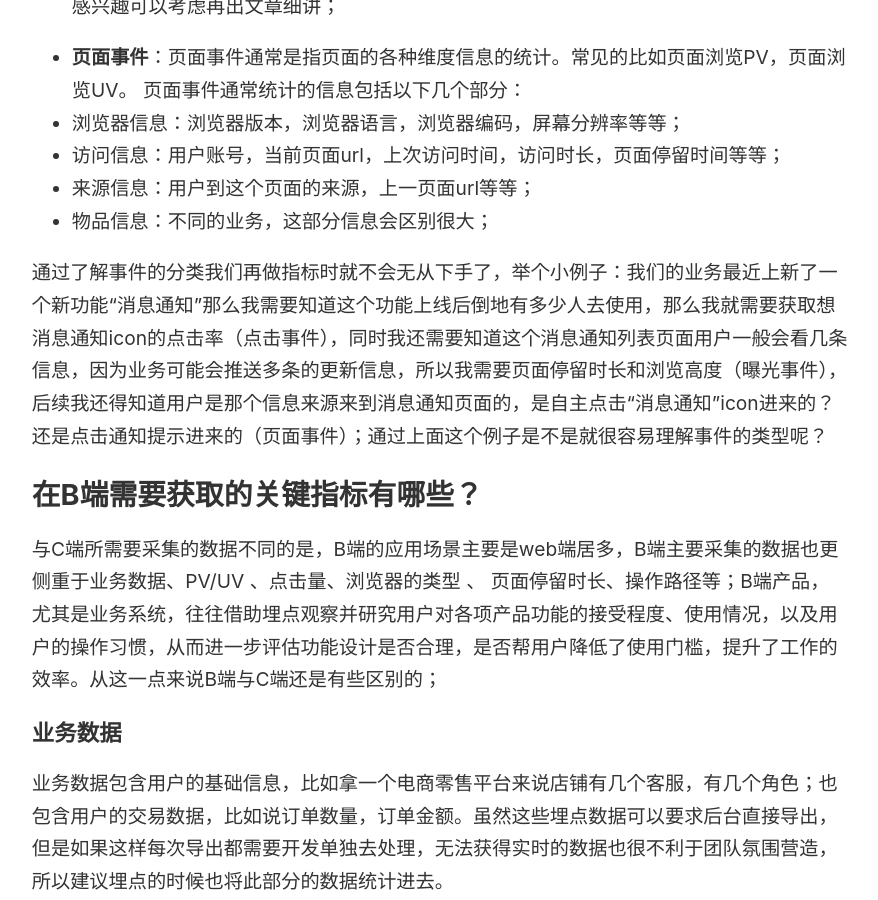
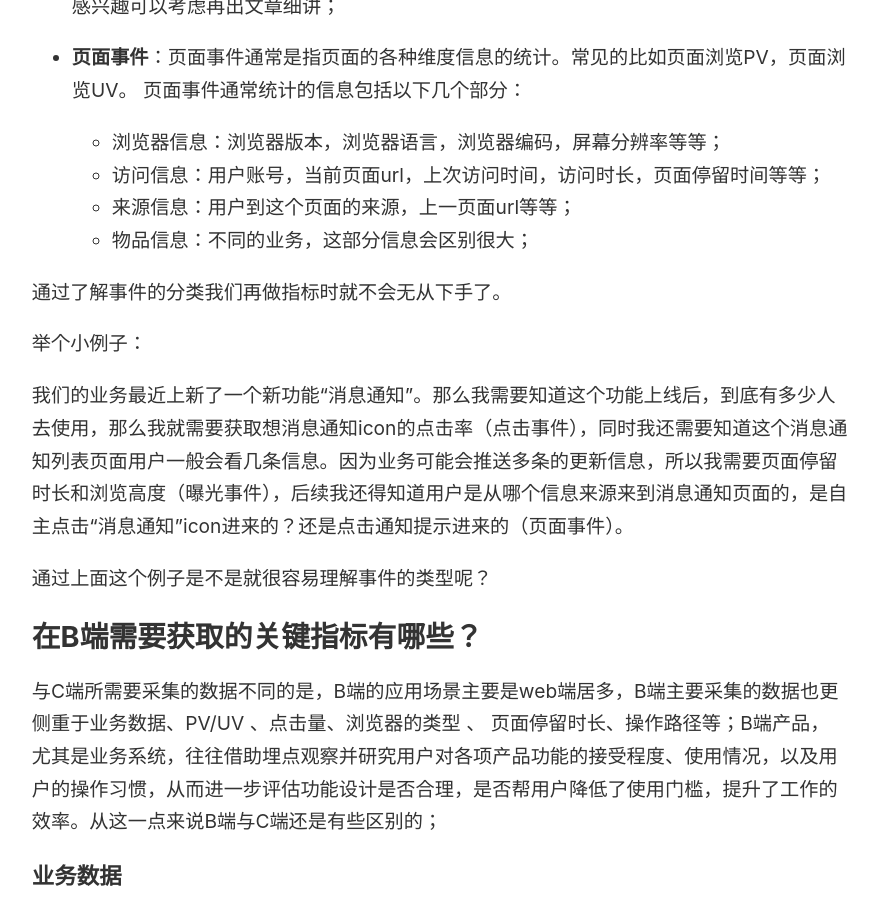
Before and after one commit to ChristineCharlotte/Brain, a Jekyll site: the page built from _notes/产品/B端数据埋点.md, in a window 1280 px wide and 900 px high, scrolled down 5366 px. Shown: the whole window, without its empty margins (45-923 px from the left). Built offline with Jekyll 4.4.1, drawn with Linux system fonts in a browser that asks for light colours.

Commit message:
Update B端数据埋点.md

```diff
--- a/_notes/产品/B端数据埋点.md
+++ b/_notes/产品/B端数据埋点.md
@@ -89,14 +89,20 @@ B端产品，尤其是业务系统，埋点的作用往往观察并研究用户
 - **曝光事件**：曝光事件，简单来说是为了统计系统内的特定区域是否被用户有效浏览。比如工作台，订单中心的表格，系统内的广告位等等。通常来说我们在衡量页面某个区域用户的点击率的时候，首先需要搞清楚的就是这个区域到底被多少用户看到了，点击人数除以看到了该广告位的人数，才能计算点击率。如何统计曝光事件才算合理比较复杂，这个点如果大家感兴趣可以考虑再出文章细讲；
 
 - **页面事件**：页面事件通常是指页面的各种维度信息的统计。常见的比如页面浏览PV，页面浏览UV。
-页面事件通常统计的信息包括以下几个部分：
-- 浏览器信息：浏览器版本，浏览器语言，浏览器编码，屏幕分辨率等等；
-- 访问信息：用户账号，当前页面url，上次访问时间，访问时长，页面停留时间等等；
-- 来源信息：用户到这个页面的来源，上一页面url等等；
-- 物品信息：不同的业务，这部分信息会区别很大；
+	页面事件通常统计的信息包括以下几个部分：
+	- 浏览器信息：浏览器版本，浏览器语言，浏览器编码，屏幕分辨率等等；
+	- 访问信息：用户账号，当前页面url，上次访问时间，访问时长，页面停留时间等等；
+	- 来源信息：用户到这个页面的来源，上一页面url等等；
+	- 物品信息：不同的业务，这部分信息会区别很大；
 
 
-通过了解事件的分类我们再做指标时就不会无从下手了，举个小例子：我们的业务最近上新了一个新功能“消息通知”那么我需要知道这个功能上线后倒地有多少人去使用，那么我就需要获取想消息通知icon的点击率（点击事件），同时我还需要知道这个消息通知列表页面用户一般会看几条信息，因为业务可能会推送多条的更新信息，所以我需要页面停留时长和浏览高度（曝光事件），后续我还得知道用户是那个信息来源来到消息通知页面的，是自主点击“消息通知”icon进来的？还是点击通知提示进来的（页面事件）；通过上面这个例子是不是就很容易理解事件的类型呢？
+通过了解事件的分类我们再做指标时就不会无从下手了。
+
+举个小例子：
+
+我们的业务最近上新了一个新功能“消息通知”。那么我需要知道这个功能上线后，到底有多少人去使用，那么我就需要获取想消息通知icon的点击率（点击事件），同时我还需要知道这个消息通知列表页面用户一般会看几条信息。因为业务可能会推送多条的更新信息，所以我需要页面停留时长和浏览高度（曝光事件），后续我还得知道用户是从哪个信息来源来到消息通知页面的，是自主点击“消息通知”icon进来的？还是点击通知提示进来的（页面事件）。
+
+通过上面这个例子是不是就很容易理解事件的类型呢？
 
 ## 在B端需要获取的关键指标有哪些？
 
@@ -146,7 +152,6 @@ B端用户在页面的停留时长还是能说明一定的问题。比如说我
 
 此处可以看到，一份规范的埋点文档会包括：事件名称、事件属性、数据类型、属性说明、埋点形式、触发时机等，只有将埋点文档梳理规范了，前端小哥才不会和你打架哦~  文档已经上传上来啦，有需要的小伙伴可以按需下载直接使用哦~
 
-
 ## 02.埋点代码的植入
 
 不同于摄像头，数据的采集工具通常为埋点代码，不用的产品形态采取不同的埋点代码植入，通常有三种：js文件，SDK，http请求，具体对应的是M端，网页端和服务器；这块通常是研发来做，产品经理和设计在旁边加油打气就行了。
@@ -171,7 +176,6 @@ B端用户在页面的停留时长还是能说明一定的问题。比如说我
 
 埋点上线后，如果采用的是第三方的SDK公司都会提供对应的数据可视化产品用于数据展示，当然如果自研SDK并没有做数据可视化产品也可以直接叫后台同学提取SQL提数，当然这对设计师和产品经理就很不友好了。
 
-
 ## 如何利用好数据
 
 ### 同一版本只验证一个设计点
@@ -181,7 +185,6 @@ B端用户在页面的停留时长还是能说明一定的问题。比如说我
 ### 保持数据的稳定
 
 C端场景中，用户基数大，可以很轻易确定设计改动结果，比如通过一个改动数据提升1%2%乘以用户基数都是一个客观的数字，但是在B端场景中，更多的反倒是体现在流程的优化上，用户在使用整体流程是否有增加效率，因此我们需要明白验证的数据指标是否正确，其指标是否真实代表此次改动的结果；只有更为精准的数值指标，才能验证设计改动的价值。
-
 
 ## 总结
 
```
